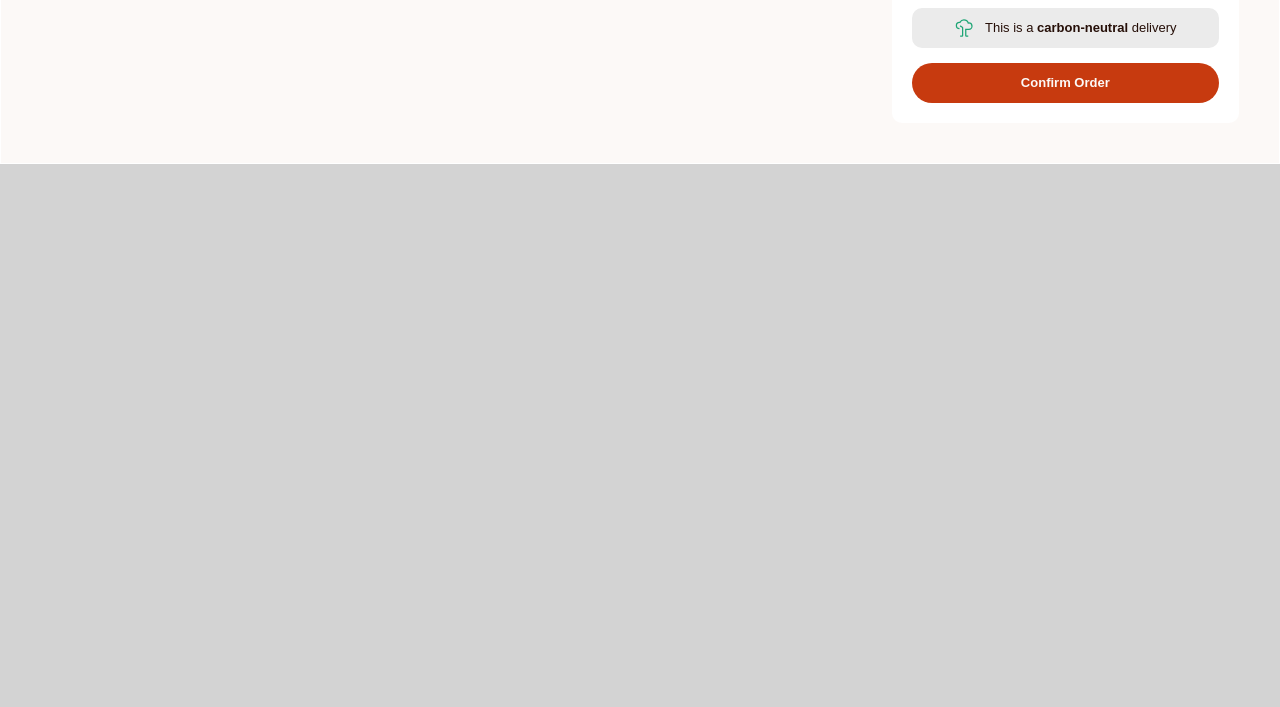
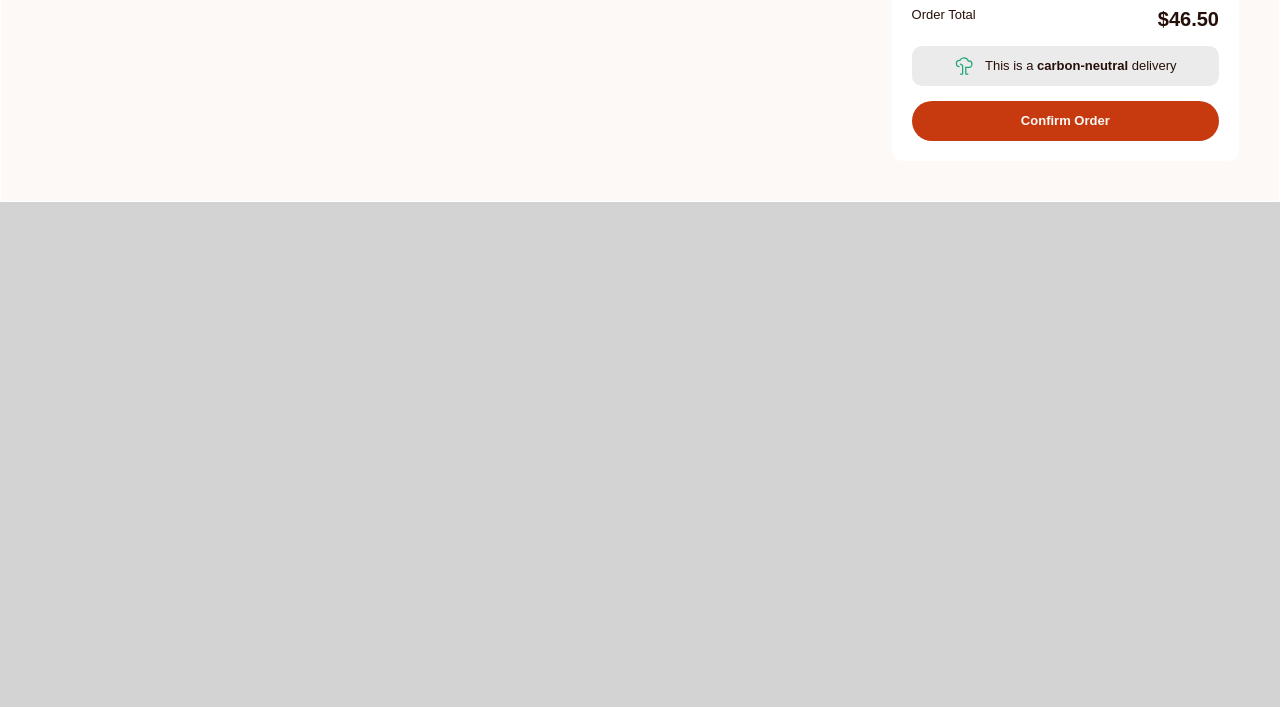
Before and after one commit to Karbbone/Product-list-with-cart, a website built with Vite: page src/product-list-with-cart/index.html in a window 1280 px wide. Shown: the part 93-800 px from the top of the page. Built offline with nearby package versions, Linux system fonts and the light colour scheme; a web font is replaced by a local one.

Commit message:
[Style HTML] Order Total section

```diff
--- a/src/product-list-with-cart/index.html
+++ b/src/product-list-with-cart/index.html
@@ -15,6 +15,10 @@
             <div class="desserts"><h2 class="title">Desserts</h2></div>
             <div class="cart">
               <h3 class="cart-title">Your Cart (0)</h3>
+              <div class="cart-order-total">
+                <span>Order Total</span>
+                <span class="cart-order-total-price">$46.50</span>
+              </div>
               <div class="cart-notification-carbon">
                 <img
                   src="./assets/images/icon-carbon-neutral.svg"
--- a/src/product-list-with-cart/sass/main.scss
+++ b/src/product-list-with-cart/sass/main.scss
@@ -128,3 +128,13 @@ button {
 .cart-span-bold {
   font-weight: $weight-bold;
 }
+
+.cart-order-total {
+  display: flex;
+  justify-content: space-between;
+}
+
+.cart-order-total-price {
+  font-weight: $weight-bold;
+  font-size: 20px;
+}
```
Also changed, not shown: src/product-list-with-cart/style.css.
